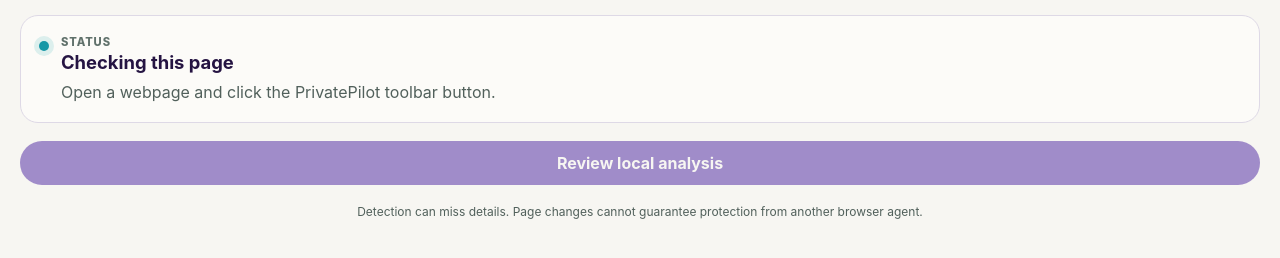
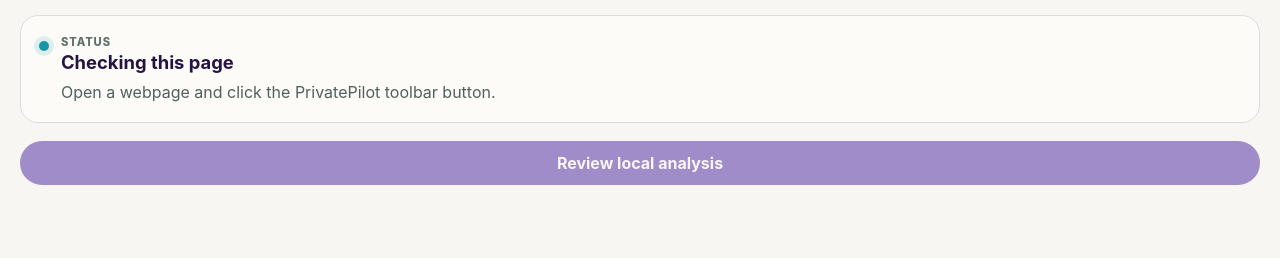
Before and after one commit to 4dnan-kh4n/private-pilot, a browser extension: page private-pilot-testing/extension/sidepanel.html in a window 1280 px wide. Shown: the part 80-338 px from the top of the page. Drawn offline with Linux system fonts and the light colour scheme.

Commit message:
Removed Warning

```diff
--- a/private-pilot-testing/extension/sidepanel.html
+++ b/private-pilot-testing/extension/sidepanel.html
@@ -32,7 +32,6 @@
         <dl id="fieldsList" class="fields-list"></dl>
         <p id="emptyMessage" hidden>No supported private details were detected on this page.</p>
       </section>
-      <p class="helper">Detection can miss details. Page changes cannot guarantee protection from another browser agent.</p>
     </main>
     <script src="sidepanel.js"></script>
   </body>
```
Also changed, not shown: private-pilot-testing/extension/manifest.json.
